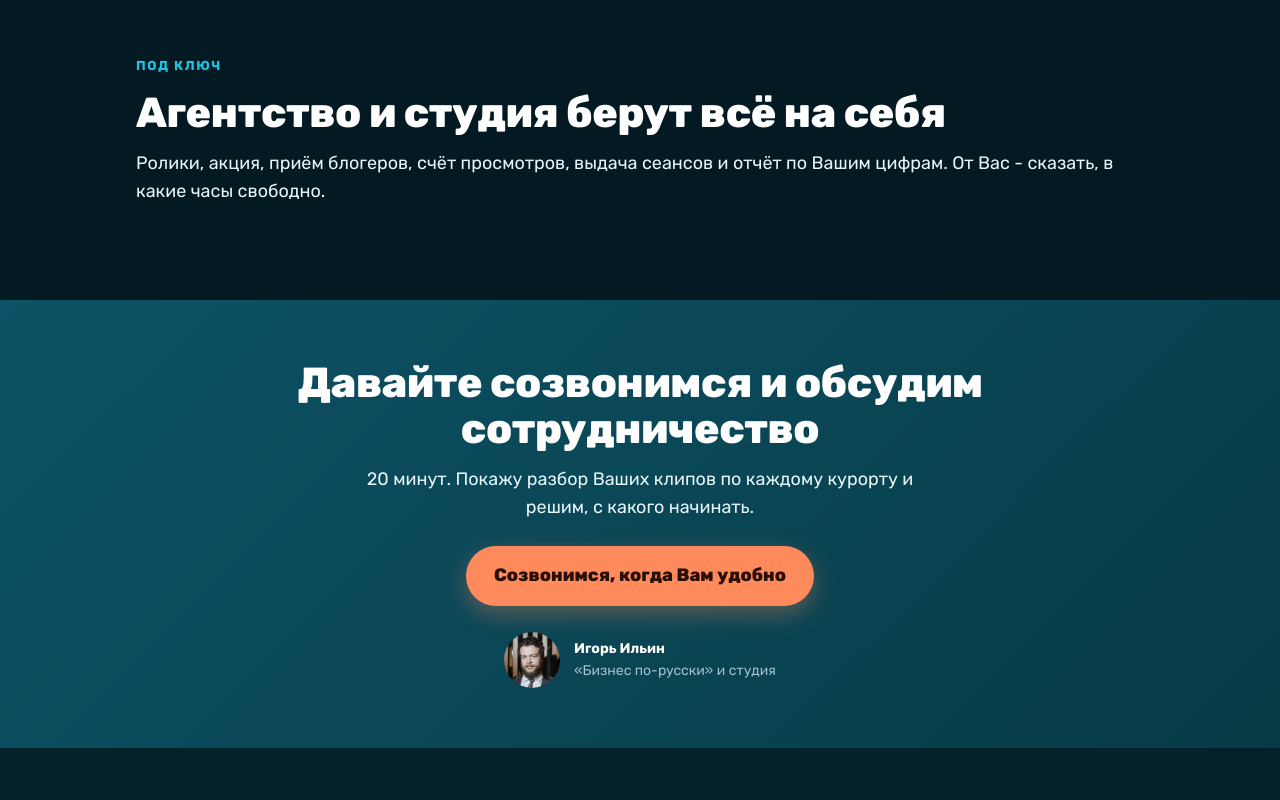
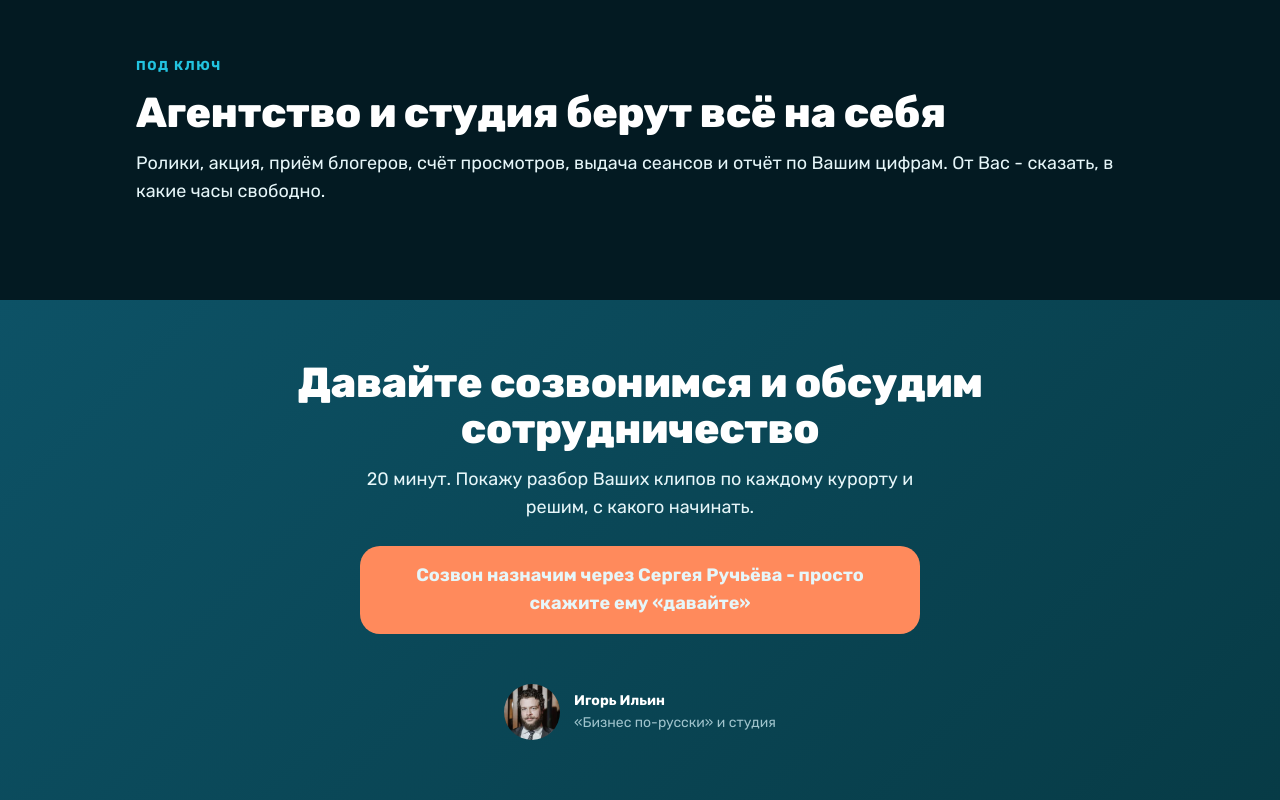
Before and after one commit to ilin20vek/termoland-predlozhenie, a plain HTML site: page index.html in a window 1280 px wide. Shown: the part 5449-6249 px from the top of the page. Before the commit the page ends 6197 px from the top, so only its background shows below. Drawn offline with Linux system fonts and the light colour scheme.

Commit message:
Термоленд: вместо мёртвой кнопки строка про созвон через Сергея Ручьёва
Co-Authored-By: Claude Sonnet 5.5 <noreply@anthropic.com>

```diff
--- a/index.html
+++ b/index.html
@@ -104,6 +104,8 @@ body{padding-bottom:70px}
  section{padding:80px 0}
 }
 
+.btn-line{display:inline-block;background:var(--solnce);color:#2a0f06;padding:16px 24px;border-radius:20px;font-size:18px;margin:0 0 6px}
+
 .ph.wide{aspect-ratio:16/9;max-height:none}
 .ph .poster{position:absolute;inset:0;width:100%;height:100%;object-fit:cover;border:0;padding:0;background:none;cursor:pointer;display:block}
 .ph .play{position:absolute;left:50%;top:50%;width:72px;height:72px;margin:-36px 0 0 -36px;border-radius:50%;background:var(--solnce);box-shadow:0 8px 24px rgba(0,0,0,.45);pointer-events:none}
@@ -186,7 +188,7 @@ body{padding-bottom:70px}
 <section class="cta" id="svyaz"><div class="w">
 <h2>Давайте созвонимся и обсудим сотрудничество</h2>
 <p>20 минут. Покажу разбор Ваших клипов по каждому курорту и решим, с какого начинать.</p>
-<span class="btn">Созвонимся, когда Вам удобно</span>
+<p class="btn-line"><b>Созвон назначим через Сергея Ручьёва - просто скажите ему «давайте»</b></p>
 <div class="who"><img src="i/igor.webp" alt="Игорь Ильин"><div><b>Игорь Ильин</b>«Бизнес по-русски» и студия</div></div>
 </div></section>
 <div class="sticky"><a class="btn" href="#svyaz">Созвониться на 20 минут</a></div>
```
